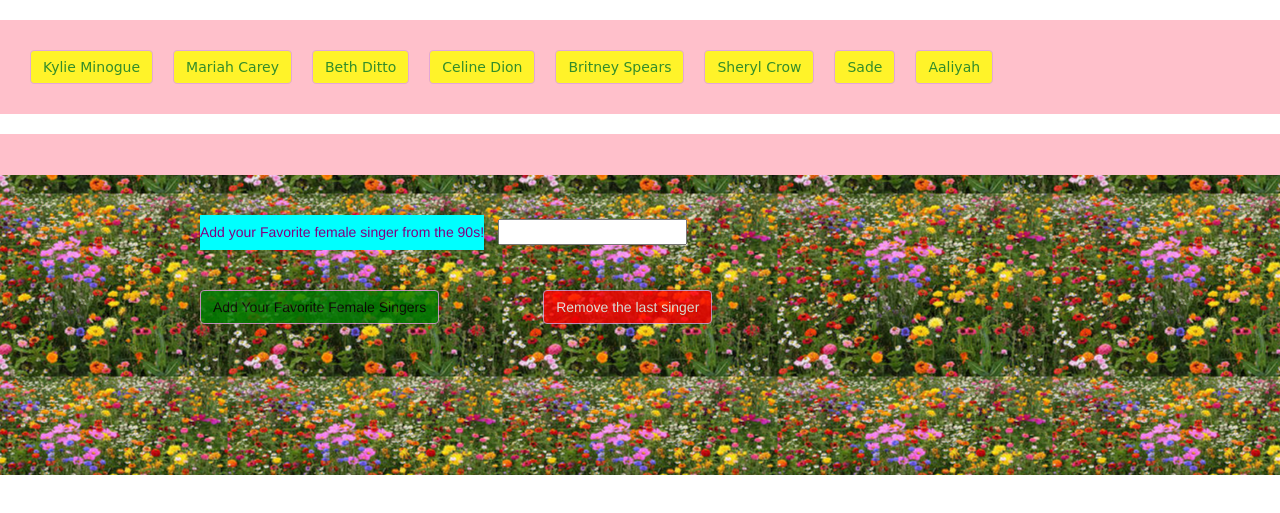
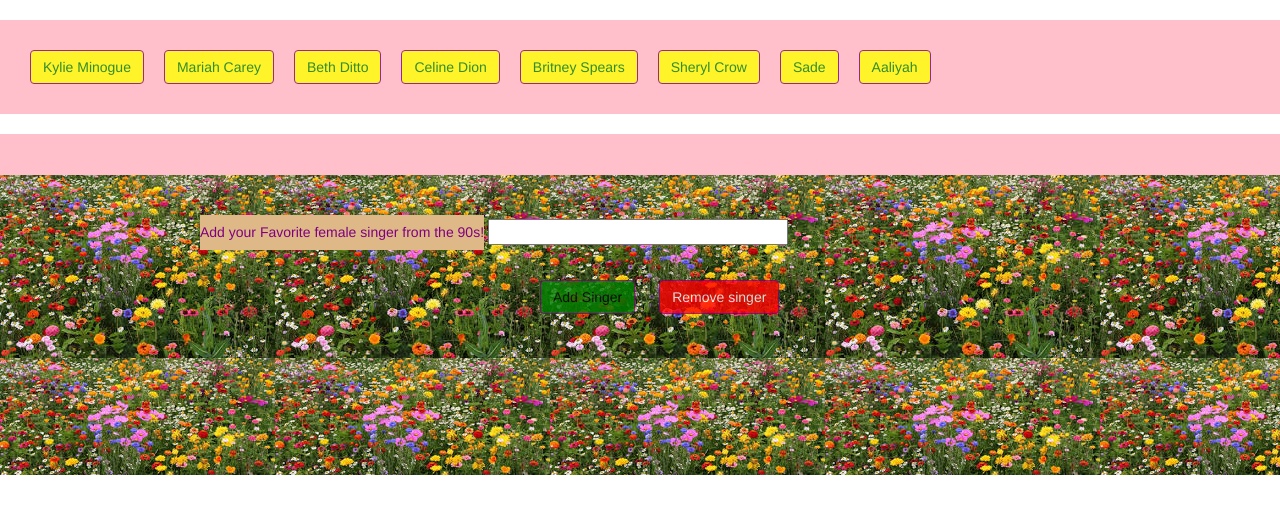
Before and after one commit to tbizuneh/GifTastic, a plain HTML site: page index.html in a window 1280 px wide. Shown: the part 115-628 px from the top of the page. Drawn offline with nearby package versions, Linux system fonts and the light colour scheme.

Commit message:
initial commit

```diff
--- a/css/style.css
+++ b/css/style.css
@@ -2,7 +2,7 @@
 	width: 100%;
 	margin-top: 20px;
 	padding: 20px;
-	font-family: cursive;
+	font-family:'Franklin Gothic Medium', 'Arial Narrow', Arial, sans-serif;
 	background-color: pink;
 
 }
@@ -10,6 +10,9 @@
 
 * {
 	box-sizing: border-box;
+}
+#topicInput{
+		width: 300px;
 }
 
 
@@ -19,7 +22,7 @@
 	opacity: .8;
 	color: green;
 	background-color: yellow;
-	border-color: plum;
+	border-color: purple;
 }
 
 header {
@@ -27,22 +30,20 @@ header {
 	margin-bottom: auto;
 	padding-bottom: 20px;
 	padding-top: 25px;
-	margin-right: 10%;
-	margin-left: 10%;
+
 	text-align: center;
 	opacity: .6;
 	margin: 0 auto;
-	background-color: black;
+
 	background: url(../images/musical.jpg) center center fixed;
 }
 
 
 label {
 	color: purple;
-	background-color:aqua;
+	background-color:burlywood;
 	font-size: 15px;
-	margin-right: 10px;
-	border-color: aqua;
+
 	margin-left: 200px;
 	margin-top: 40px;
 
@@ -50,20 +51,23 @@ label {
 #addGif{
 	background-color: green;
 	color: black;
-	margin-left: 200px;
-	margin-top: 20px
+	margin-left:540px;
+
 }
 #removeGif{
 	background-color: red;
 	color: white;
-	margin-left: 90px;
-	margin-top: 20px;
+
 
 }
 
 p {
 	color: purple;
 	font-size: 16px;
+}
+.image{
+	width: 200px;
+	height: 200px;
 }
 
 #play {
@@ -72,10 +76,10 @@ p {
 
 div1 {
 	display: inline-block;
-	float: left;
-	margin: 10px;
+
+	margin: 20px;
 }
 .group{
-	background:url(../images/flower.jpg) center center fixed;
+	background:url(../images/flower.jpg);
 	height: 300px;
 }
--- a/index.html
+++ b/index.html
@@ -41,9 +41,9 @@
  		<label for="topicInput"><h5>Add your Favorite female singer from the 90s!</h5> </label>
  		<input type="text" id="topicInput">
  	</div>
- 	<input id="addGif" type="submit" value="Add Your Favorite Female Singers" class="btn btn-primary">
+ 	<input id="addGif" type="submit" value="Add Singer" class="btn btn-primary">
 
- 	<input id="removeGif" type="submit" value="Remove the last singer" class="btn btn-primary">
+ 	<input id="removeGif" type="submit" value="Remove singer" class="btn btn-primary">
  </form>
 
  </div>
```
